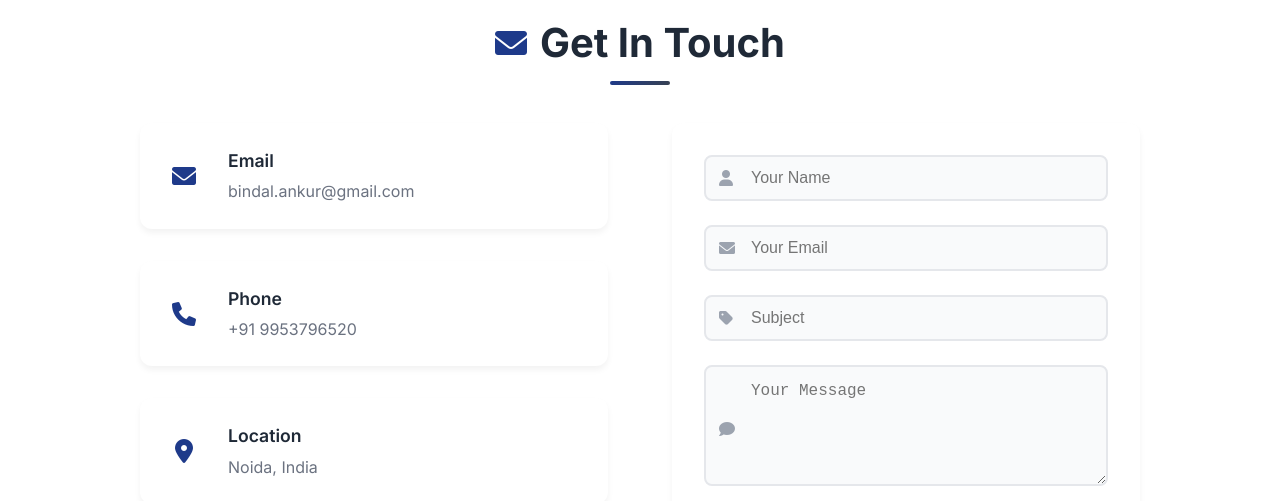
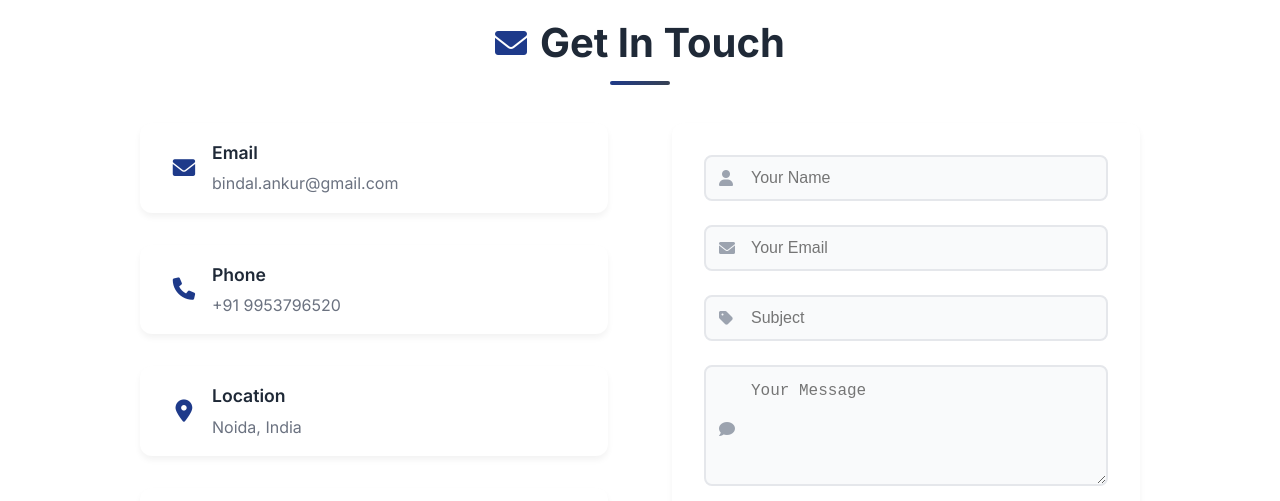
Before and after one commit to bindalankur/myportfolio, a website: page index.html in a window 1280 px wide. Shown: the part 4170-4671 px from the top of the page. Drawn offline with Linux system fonts and the light colour scheme.

Commit message:
new UI with icons..........

```diff
--- a/styles.css
+++ b/styles.css
@@ -809,3 +809,18 @@
     position: relative;
     top: -5.5px; /* Shift the icon up to align with text center */
   }
+
+  /* Contact section icon and text alignment fix */
+.contact-item {
+    display: flex;
+    align-items: center; /* Vertically center icon and text */
+    gap: 0.5rem; /* Reduce gap between icon and text */
+    padding: 1rem 1.5rem; /* Optional: adjust padding for consistent spacing */
+  }
+
+  .contact-item i {
+    font-size: 1.4rem; /* Consistent icon size */
+    flex-shrink: 0; /* Prevent icon from shrinking */
+    color: #1e3a8a; /* Your theme color */
+    margin-right: 0; /* Remove extra right margin if set elsewhere */
+  }
```
